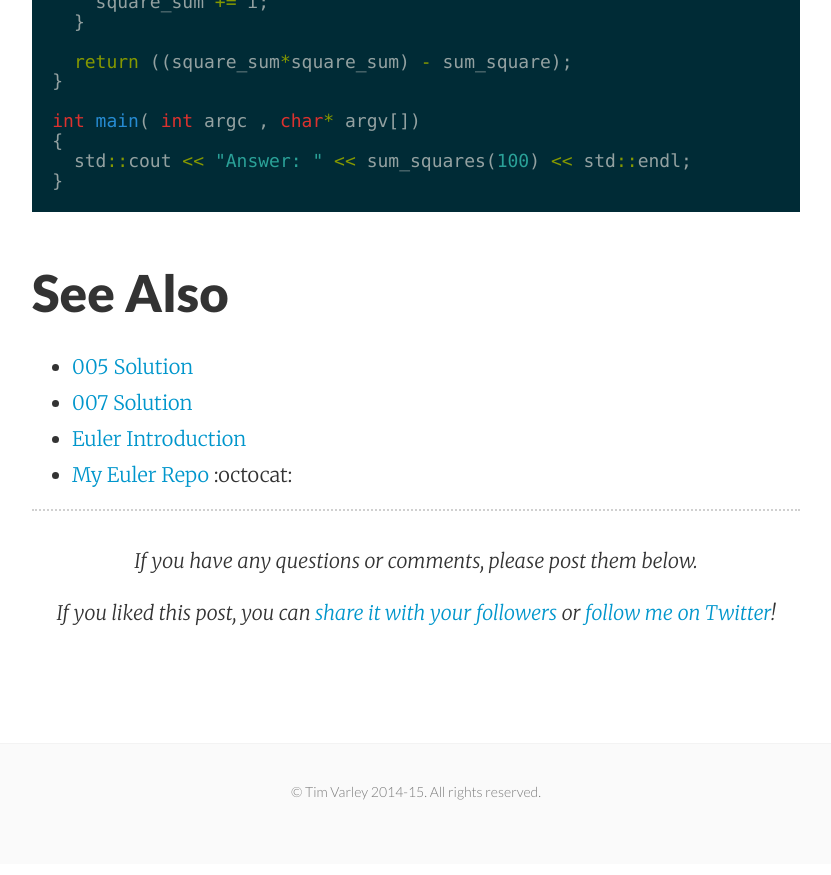
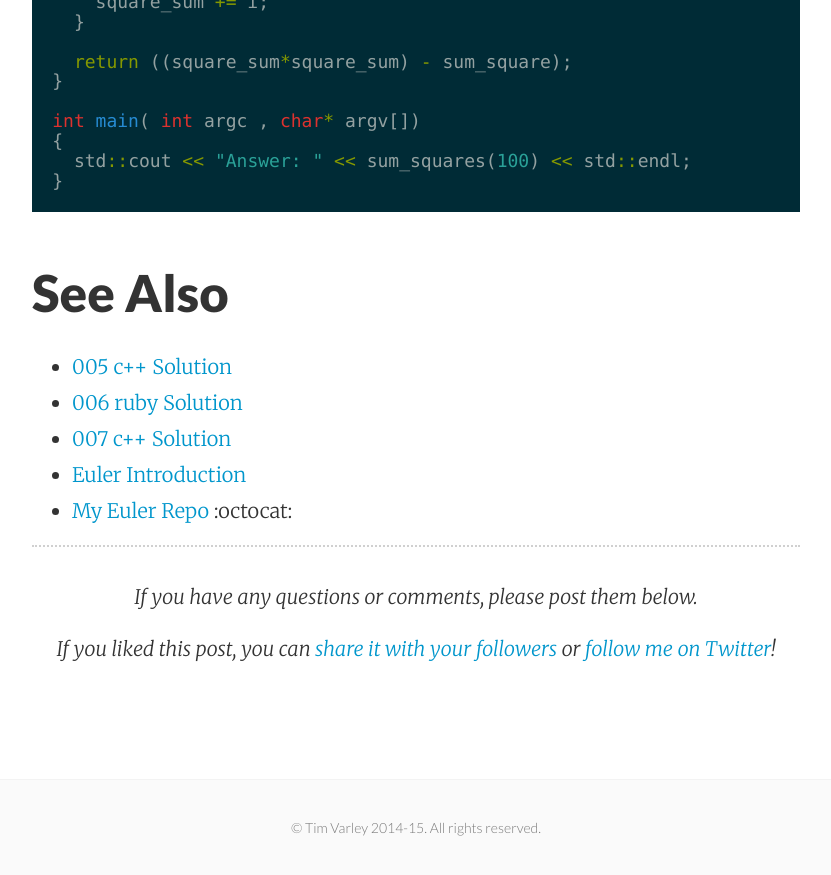
Before and after one commit to tvarley/tvarley.github.io, a Jekyll site: the page built from blog/euler/cpp/_posts/2015-01-07-solution_006.md, in a window 1280 px wide and 900 px high, scrolled down 1444 px. Shown: the top 875 px of the window, without its empty margins (224-1055 px from the left). Built offline with Jekyll 4.4.1, drawn with Linux system fonts in a browser that asks for light colours; nearby versions of some CDN libraries; Markdown is read by kramdown in place of the engine named in the settings; formulas are drawn with MathJax 3; comment, search, counter and statistics services are not loaded.

Commit message:
Add ruby link from cpp 6

````diff
--- a/blog/euler/cpp/_posts/2015-01-07-solution_006.md
+++ b/blog/euler/cpp/_posts/2015-01-07-solution_006.md
@@ -56,7 +56,8 @@ int main( int argc , char* argv[])
 ```
 
 ## See Also
-* [005 Solution]({{site.baseurl}}/blog/euler/cpp/problem_005)
-* [007 Solution]({{site.baseurl}}/blog/euler/cpp/problem_007)
+* [005 c++ Solution]({{site.baseurl}}/blog/euler/cpp/problem_005)
+* [006 ruby Solution]({{site.baseurl}}/blog/euler/ruby/problem_006)
+* [007 c++ Solution]({{site.baseurl}}/blog/euler/cpp/problem_007)
 * [Euler Introduction]({{site.baseurl}}/blog/euler/introduction)
 * [My Euler Repo](https://github.com/tvarley/euler) :octocat:
````
